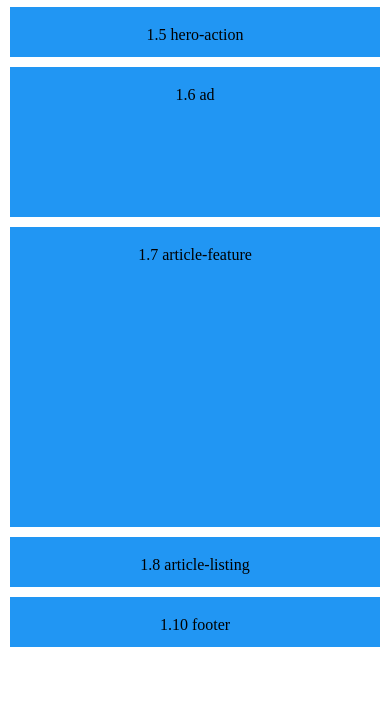
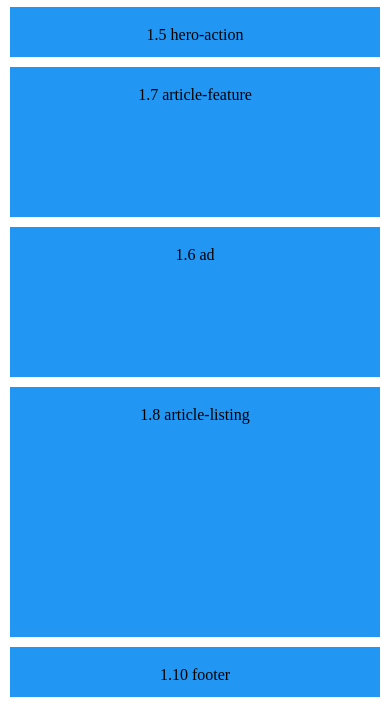
Before and after one commit to GigaPok/level1-grid, a plain HTML site: page index.html in a window 390 px wide. Shown: the part 123-844 px from the top of the page. Drawn offline with Linux system fonts and the light colour scheme.

Commit message:
fix-bugs

```diff
--- a/css/responsive.css
+++ b/css/responsive.css
@@ -18,6 +18,7 @@
     .article-feature {
         grid-column: 1 / 10;
         /* grid-row: 5 / 7; */
+        grid-row: 4;
     }
     .article-listing {
         /* grid-row: 10 / 7; */
@@ -30,6 +31,9 @@
 }
 
 @media screen and (max-width: 500px) {
+    .grid-container {
+        grid-template-rows: 50px 50px 50px 150px 150px 250px 50px;
+    }
     .brand {
         grid-column: 1 / 13;
     }
```
